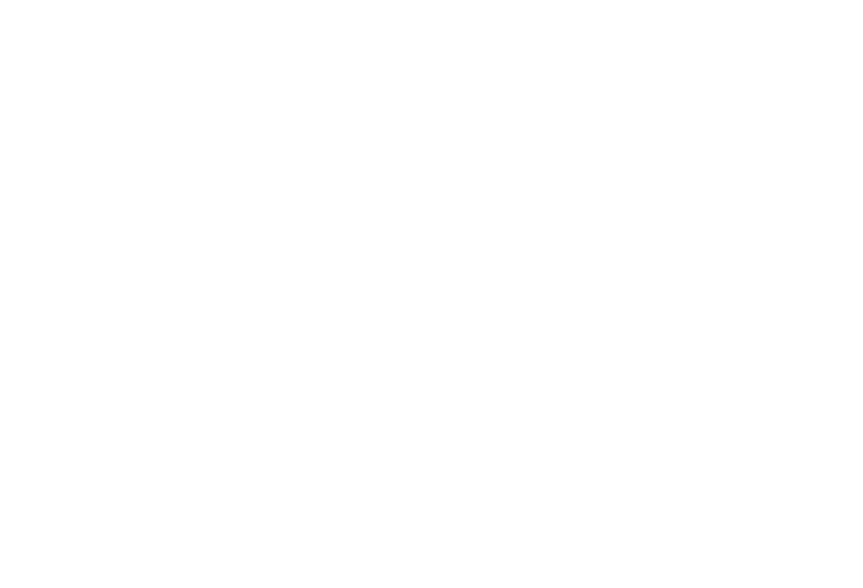
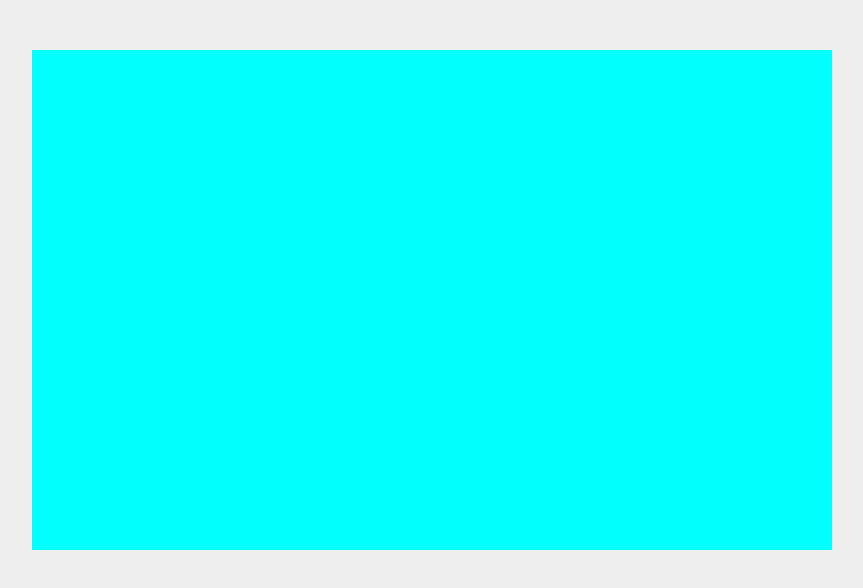
Before and after one commit to mustafa7assan/etch-a-sketch, a plain HTML site: page index.html in a window 1280 px wide. Shown: the whole page, without its empty margins (208-1071 px from the left). Drawn offline with Linux system fonts and the light colour scheme.

Commit message:
Make a grid

```diff
--- a/index.html
+++ b/index.html
@@ -5,8 +5,12 @@
     <meta http-equiv="X-UA-Compatible" content="IE=edge" />
     <meta name="viewport" content="width=device-width, initial-scale=1.0" />
     <link rel="stylesheet" href="style.css" />
-    <script src="script.js" defer></script>
+    <script src="script.js" type="module" defer></script>
     <title>Etch A Sketch</title>
   </head>
-  <body></body>
+  <body>
+    <div class="container">
+      <div class="grid"></div>
+    </div>
+  </body>
 </html>
--- a/script.js
+++ b/script.js
@@ -0,0 +1,14 @@
+function createGrid(size) {
+  const grid = document.querySelector(".grid");
+  const gridWidth = grid.offsetWidth;
+  const gridHeight = grid.offsetHeight;
+  console.log(gridWidth, gridHeight);
+  for (let i = 0; i < size * size; i++) {
+    const div = document.createElement("div");
+    div.style.width = `calc(${gridWidth}px / ${size})`;
+    div.style.height = `calc${gridHeight}px / ${size})`;
+    grid.appendChild(div);
+  }
+}
+
+createGrid(16);
--- a/style.css
+++ b/style.css
@@ -0,0 +1,34 @@
+html {
+  box-sizing: border-box;
+}
+*::after,
+*::before,
+* {
+  padding: 0;
+  margin: 0;
+  box-sizing: inherit;
+}
+body {
+  font-size: 16px;
+  font-family: sans-serif;
+  background-color: #eee;
+  color: #222222;
+}
+.container {
+  width: 80%;
+  margin: 20px auto;
+}
+.grid {
+  width: 800px;
+  height: 500px;
+  margin: 50px auto;
+  background-color: #222222;
+  display: flex;
+  flex-wrap: wrap;
+}
+.grid div {
+  background-color: aqua;
+}
+.grid div:hover {
+  background-color: #222222;
+}
```
